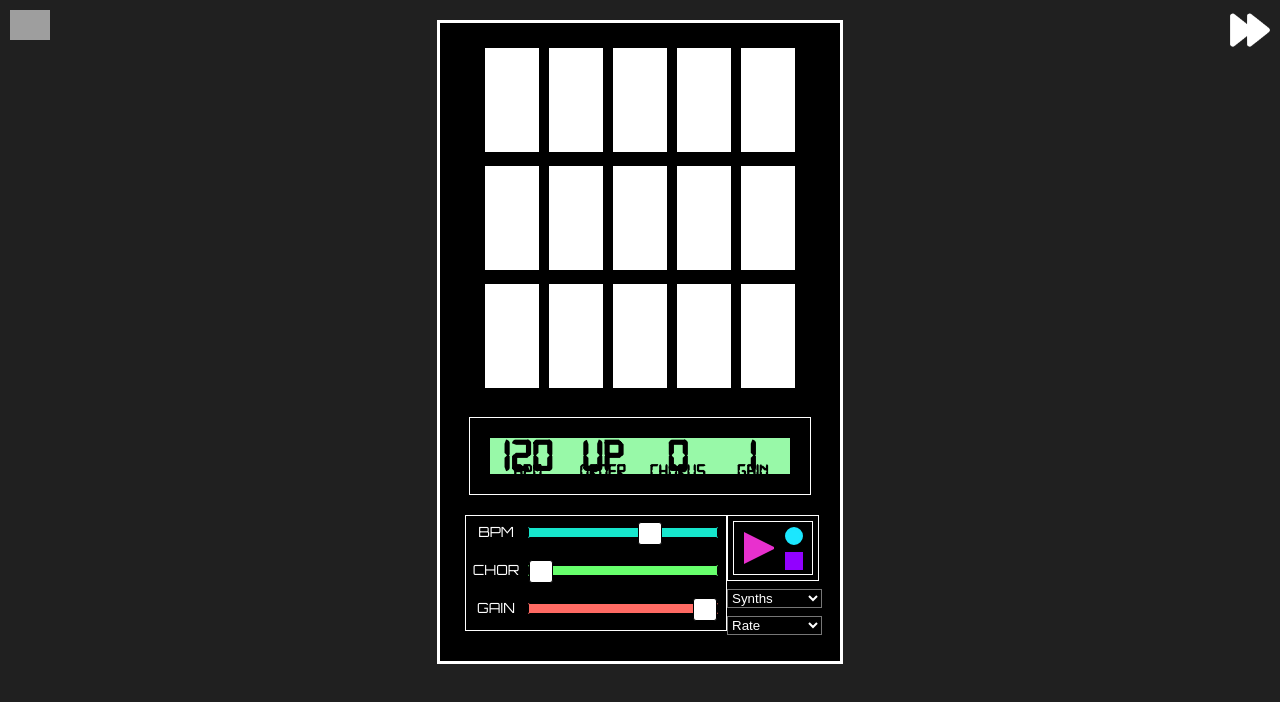
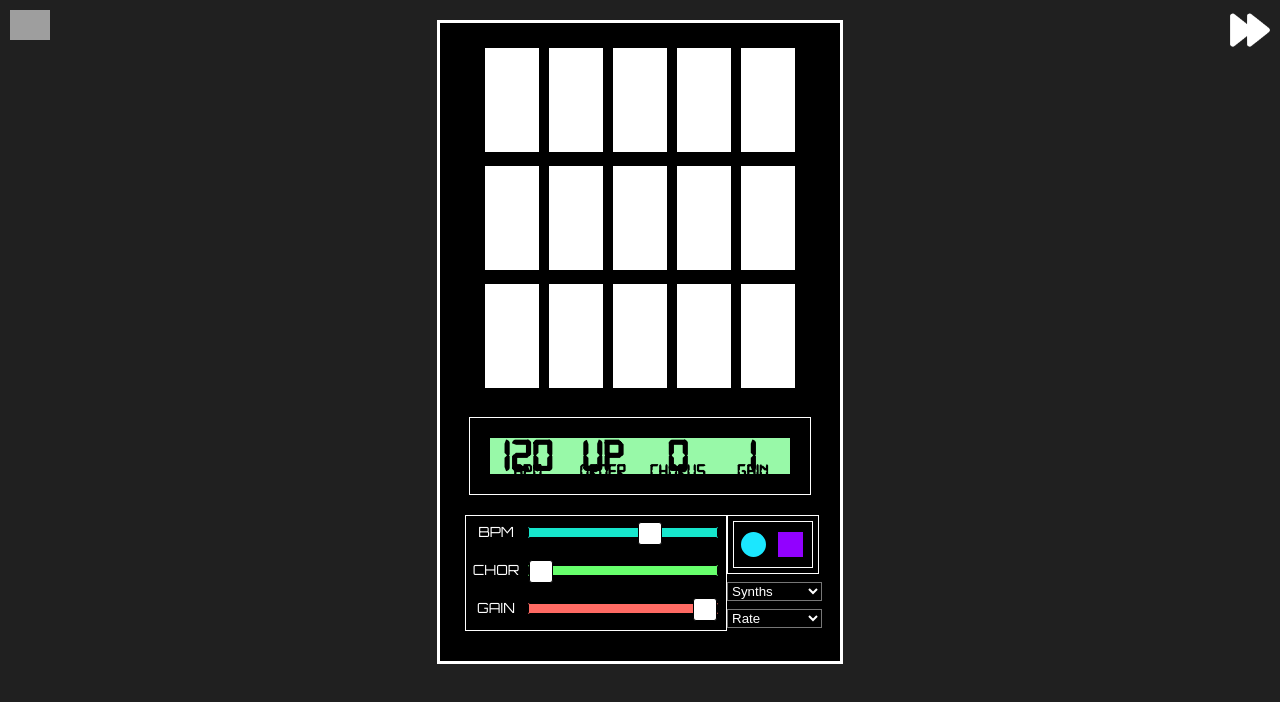
Before and after one commit to CrugBarat/tonkjs_React, a React (Create React App) app: page /arpeggiator in a window 1280 px wide. Shown: the top 702 px of the page. Built offline with nearby package versions, Linux system fonts and the light colour scheme; grey boxes are pictures that could not be loaded.

Commit message:
removes redundant play button
Signed-off-by: CrugBarat <craigtbarratt@gmail.com>

```diff
--- a/src/containers/arpeggiator/Arpeggiator.css
+++ b/src/containers/arpeggiator/Arpeggiator.css
@@ -174,42 +174,18 @@ h3, p {
   margin-bottom: 5px;
 }
 
-.arpeggiator-main-control {
-  margin: 10px 0px 10px 10px;
-  width: 40px;
-  float: left;
-}
-
-button[name="play"].arpeggiator {
-  border-style: solid;
-  border-width: 15px 0 15px 30px;
-  border-color: transparent transparent transparent #E830CE;
-}
-
-button[name="play"]:focus {
-  outline: 0;
-  border-color: transparent transparent transparent #67FF6C;
-  animation: play-flash 1s linear infinite;
-}
-
-@keyframes play-flash {
-  50% {
-    border-color: transparent transparent transparent transparent;
-  }
-}
-
 .arpeggiator-sub-controls {
-  float: left;
-  width: 20px;
+  width: 75px;
 }
 
 button[name="record"].arpeggiator {
   border: solid #1be7ff;
-  width: 18px;
-  height: 18px;
+  width: 25px;
+  height: 25px;
   border-radius: 50%;
   background-color: #1be7ff;
-  margin: 5px 0px 5px 0px;
+  margin: 10px 5px 10px 7px;
+  float: left;
 }
 
 button[name="record"]:focus {
@@ -227,9 +203,10 @@ button[name="record"]:focus {
 
 button[name="stop"].arpeggiator {
   border: solid #9201ff;
-  width: 18px;
-  height: 18px;
-  background-color: #9201ff
+  width: 25px;
+  height: 25px;
+  background-color: #9201ff;
+  margin: 10px 5px 10px 5px;
 }
 
 button[name="stop"]:focus {
--- a/src/containers/arpeggiator/Arpeggiator.js
+++ b/src/containers/arpeggiator/Arpeggiator.js
@@ -251,9 +251,6 @@ export default function Arpeggiator() {
           </div>
           <div className="arpeggiator-media-border">
             <div className="arpeggiator-media-controls-container">
-              <div className="arpeggiator-main-control">
-                <button className="arpeggiator" name="play" onClick={startSynth}></button>
-              </div>
               <div className="arpeggiator-sub-controls">
                 <div>
                   <button className="arpeggiator" name="record" onClick={recordStart}></button>
```
